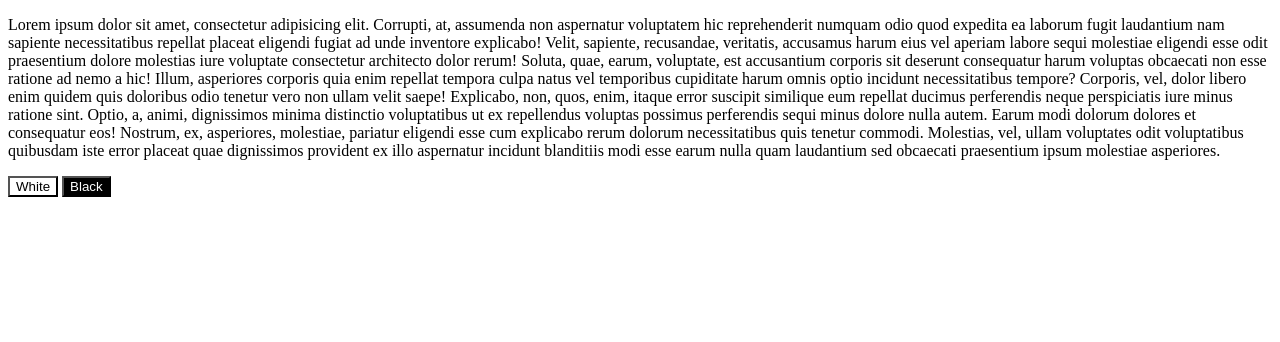
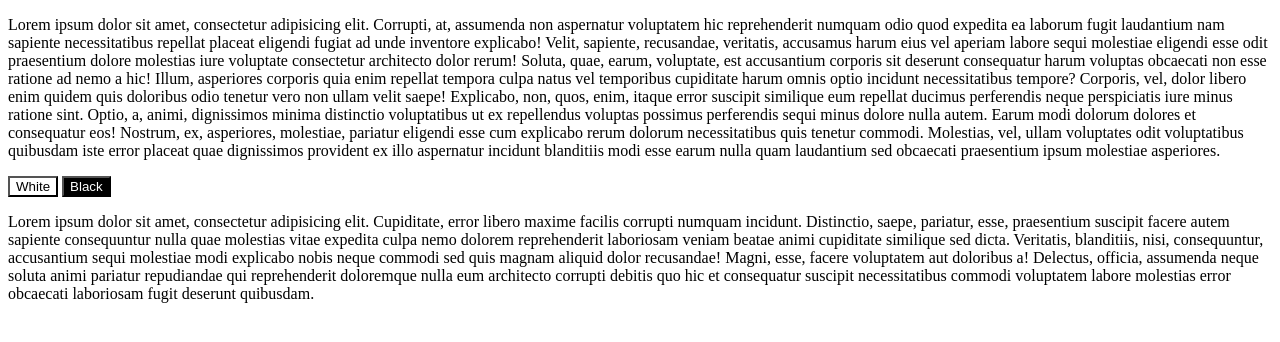
Before and after one commit to hladysh/white_black_background_button, a plain HTML site: page index.html in a window 1280 px wide. Drawn offline with Linux system fonts and the light colour scheme.

Commit message:
creat js and style

```diff
--- a/index.html
+++ b/index.html
@@ -16,6 +16,7 @@
             Black
         </button>
 
+        <p>Lorem ipsum dolor sit amet, consectetur adipisicing elit. Cupiditate, error libero maxime facilis corrupti numquam incidunt. Distinctio, saepe, pariatur, esse, praesentium suscipit facere autem sapiente consequuntur nulla quae molestias vitae expedita culpa nemo dolorem reprehenderit laboriosam veniam beatae animi cupiditate similique sed dicta. Veritatis, blanditiis, nisi, consequuntur, accusantium sequi molestiae modi explicabo nobis neque commodi sed quis magnam aliquid dolor recusandae! Magni, esse, facere voluptatem aut doloribus a! Delectus, officia, assumenda neque soluta animi pariatur repudiandae qui reprehenderit doloremque nulla eum architecto corrupti debitis quo hic et consequatur suscipit necessitatibus commodi voluptatem labore molestias error obcaecati laboriosam fugit deserunt quibusdam. </p>
 
         <script type="text/javascript" src="js.js"></script>
     </body>
```
